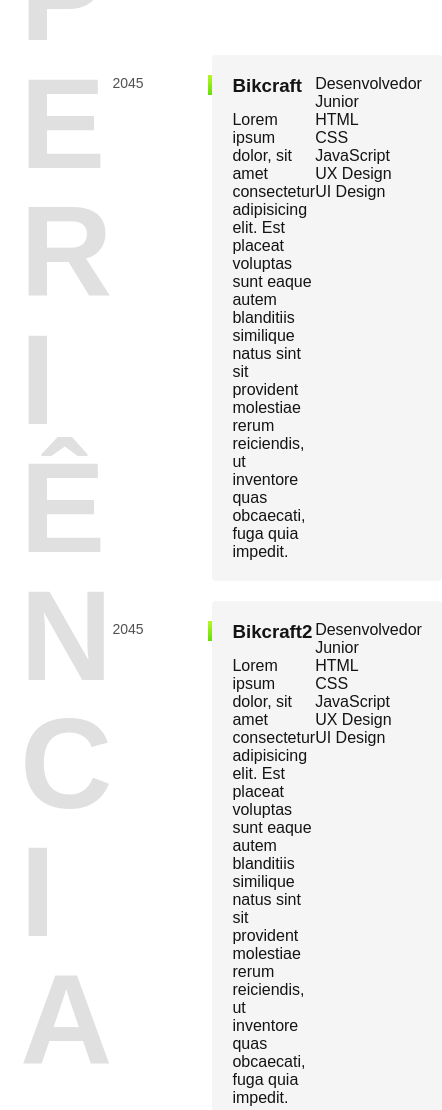
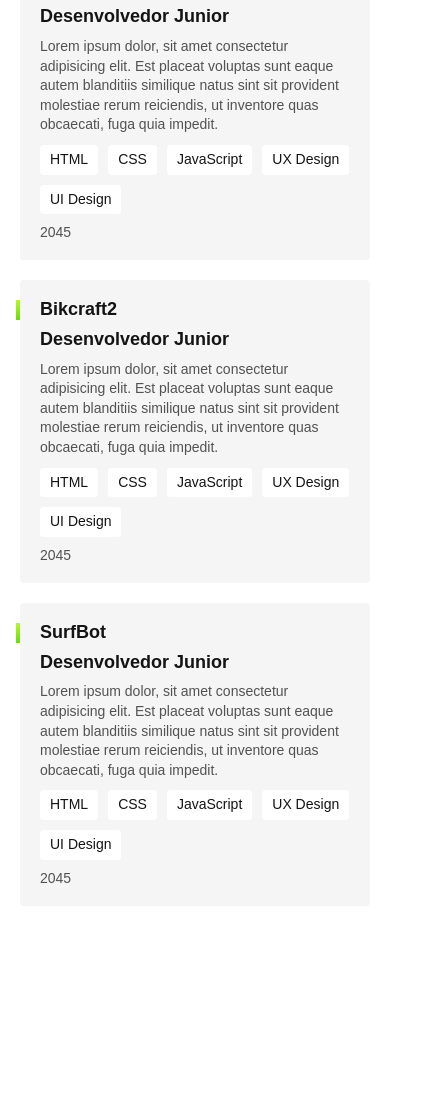
Before and after one commit to FelJohnny/FelJohnny.github.io, a plain HTML site: page index.html in a window 390 px wide. Shown: the part 851-1961 px from the top of the page, 442 px wide, since content can reach past the window. After the commit the page ends 1817 px from the top, so only its background shows below. Drawn offline with Linux system fonts and the light colour scheme.

Commit message:
finalizando experiencia e aplicando responsividade

```diff
--- a/css/experiencia.css
+++ b/css/experiencia.css
@@ -31,6 +31,7 @@
 .empresa{
     display: grid;
     grid-template: auto / 1fr 1fr;
+    gap: 10px 20px;
     padding: 20px;
     background: #f5f5f5;
     margin-bottom: 20px;
@@ -52,9 +53,68 @@
 
 .empresa-ano{
     position: absolute;
-    top: 20px;
-    left: -100px;
+    top: 22px;
+    left: -80px;
     color: #525252;
     font-size: 0.875rem;
+    width: 70px;
+    text-align: right;
 
 }
+
+.empresa-titulo{
+    font-size: 1.125rem;
+    line-height: 1.1;
+    font-weight: bold;
+}
+
+.empresa-texto{
+    font-size: 0.875rem;
+    line-height: 1.4;
+    color: #525252;
+}
+
+.empresa-habilidades{
+    display: flex;
+    flex-wrap: wrap;
+    gap: 10px;
+    align-content: start;
+}
+
+.empresa-habilidades li{
+    font-size: 0.875rem;
+    line-height: 1.4;
+    border-radius: 4px;
+    border-radius: 4px;
+    background: #ffffff;
+    padding: 5px 10px ;
+}
+
+@media(max-width: 800px){
+    .experiencia{
+        grid-template-columns: 1fr;
+        gap: 40px;
+    }
+
+    .experiencia .subtitulo{
+        color: #141414;
+    }
+
+    .experiencia-texto{
+        font-size: 1.25rem;
+    }
+
+    .empresa-ano{
+        position: initial;
+        order: 1;
+        width: initial;
+        text-align: left;
+
+    }
+}
+
+@media(max-width: 400px){
+    .empresa{
+        grid-template-columns: 1fr;
+    }
+}
--- a/css/global.css
+++ b/css/global.css
@@ -32,3 +32,12 @@
     text-transform: uppercase;
     max-width: 4ch;
 }
+
+
+@media(max-width: 800px){
+    .subtitulo{
+        font-size: 3rem;
+        text-transform:capitalize;
+        max-width: initial;
+    }
+}
--- a/css/introducao.css
+++ b/css/introducao.css
@@ -51,7 +51,7 @@
     }
 }
 
-@media (max-width:400px) {
+@media (max-width:500px) {
     .introducao{
         grid-template-columns: 1fr;
     }
--- a/index.html
+++ b/index.html
@@ -33,9 +33,9 @@
         </p>
         <div class="empresa">
             <span class="empresa-ano">2045</span>
-            <h3 class="emrpesa-titulo">Bikcraft</h3>
-            <span>Desenvolvedor Junior</span>
-            <p> Lorem ipsum dolor, sit amet consectetur adipisicing elit. Est placeat voluptas sunt eaque autem blanditiis similique natus sint sit provident molestiae rerum reiciendis, ut inventore quas obcaecati, fuga quia impedit.</p>
+            <h3 class="empresa-titulo">Bikcraft</h3>
+            <span class="empresa-titulo">Desenvolvedor Junior</span>
+            <p class="empresa-texto"> Lorem ipsum dolor, sit amet consectetur adipisicing elit. Est placeat voluptas sunt eaque autem blanditiis similique natus sint sit provident molestiae rerum reiciendis, ut inventore quas obcaecati, fuga quia impedit.</p>
             <ul class="empresa-habilidades">
                 <li>HTML</li>
                 <li>CSS</li>
@@ -48,9 +48,9 @@
 
         <div class="empresa">
             <span class="empresa-ano">2045</span>
-            <h3 class="emrpesa-titulo">Bikcraft2</h3>
-            <span>Desenvolvedor Junior</span>
-            <p> Lorem ipsum dolor, sit amet consectetur adipisicing elit. Est placeat voluptas sunt eaque autem blanditiis similique natus sint sit provident molestiae rerum reiciendis, ut inventore quas obcaecati, fuga quia impedit.</p>
+            <h3 class="empresa-titulo">Bikcraft2</h3>
+            <span class="empresa-titulo">Desenvolvedor Junior</span>
+            <p class="empresa-texto"> Lorem ipsum dolor, sit amet consectetur adipisicing elit. Est placeat voluptas sunt eaque autem blanditiis similique natus sint sit provident molestiae rerum reiciendis, ut inventore quas obcaecati, fuga quia impedit.</p>
             <ul class="empresa-habilidades">
                 <li>HTML</li>
                 <li>CSS</li>
@@ -63,9 +63,9 @@
 
         <div class="empresa">
             <span class="empresa-ano">2045</span>
-            <h3 class="emrpesa-titulo">SurfBot</h3>
-            <span>Desenvolvedor Junior</span>
-            <p> Lorem ipsum dolor, sit amet consectetur adipisicing elit. Est placeat voluptas sunt eaque autem blanditiis similique natus sint sit provident molestiae rerum reiciendis, ut inventore quas obcaecati, fuga quia impedit.</p>
+            <h3 class="empresa-titulo">SurfBot</h3>
+            <span class="empresa-titulo">Desenvolvedor Junior</span>
+            <p class="empresa-texto"> Lorem ipsum dolor, sit amet consectetur adipisicing elit. Est placeat voluptas sunt eaque autem blanditiis similique natus sint sit provident molestiae rerum reiciendis, ut inventore quas obcaecati, fuga quia impedit.</p>
             <ul class="empresa-habilidades">
                 <li>HTML</li>
                 <li>CSS</li>
```
